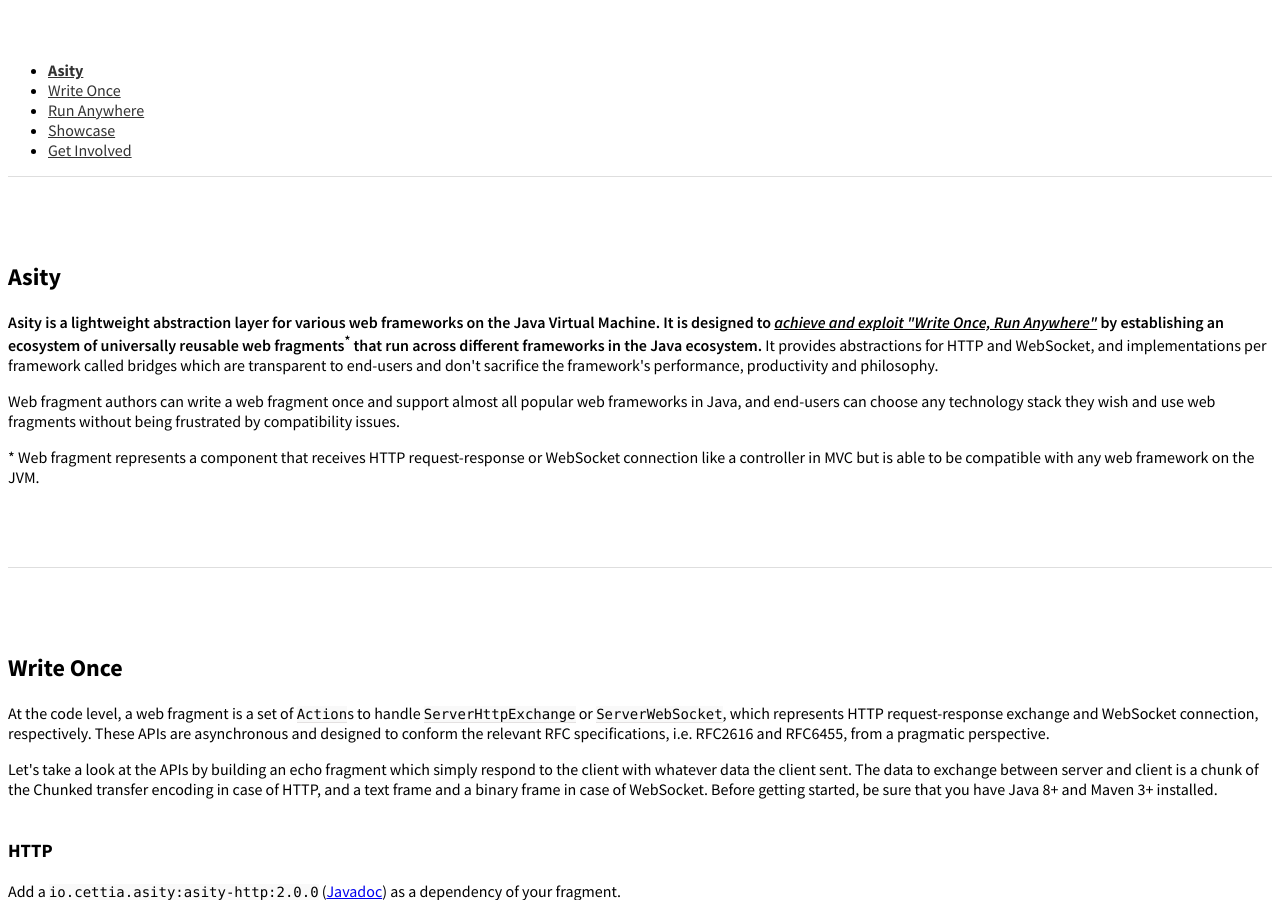
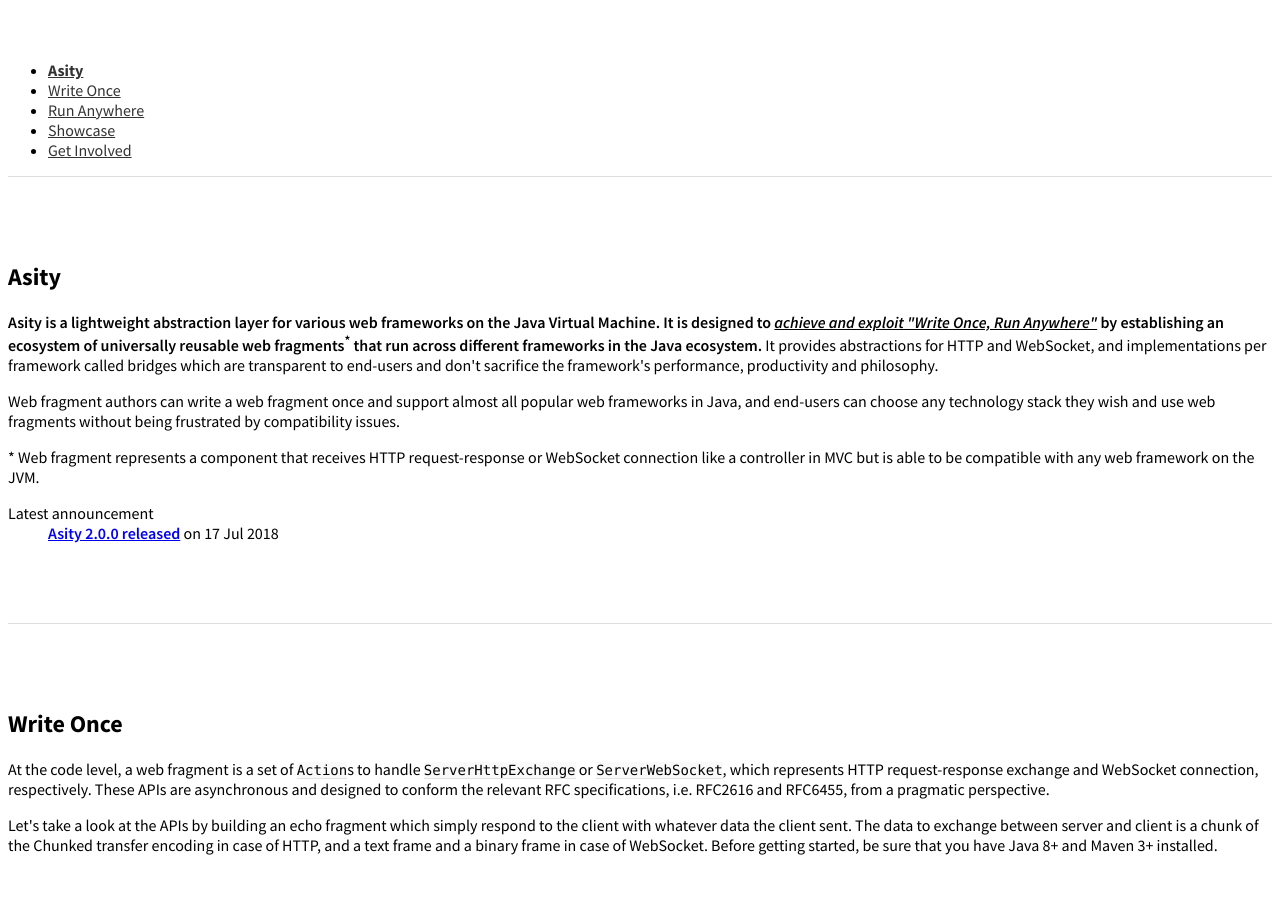
Before and after one commit to cettia/asity, a Jekyll site: the page built from index.html, in a window 1280 px wide and 900 px high. Built offline with Jekyll 4.4.1, drawn with Linux system fonts in a browser that asks for light colours; a style sheet for code colours, icons or effects is not loaded.

Commit message:
Fix the security issue and add the latest announcement section

```diff
--- a/_config.yml
+++ b/_config.yml
@@ -1,7 +1,7 @@
 name: Asity
 title: Asity
 description: Asity is a lightweight abstraction layer for various web frameworks on the Java Virtual Machine, which is designed to achieve and exploit "Write Once, Run Anywhere" by establishing an ecosystem of universally reusable web fragments that run across different frameworks in the Java ecosystem.
-url: http://asity.cettia.io/
+url: https://asity.cettia.io/
 author:
   name: Donghwan Kim
   email: flowersinthesand@gmail.com
--- a/_includes/app.js
+++ b/_includes/app.js
@@ -10,8 +10,8 @@
   });
 
   $('span.n:contains("httpAction"),span.n:contains("wsAction"),span.s:contains("\\"/echo\\"")').addClass('highlighted');
-
-  $.get("http://cettia.io/feed.xml", function(doc) {
+/*
+  $.get("https://cettia.io/feed.xml", function(doc) {
     var $announcement = $("#announcement");
     var $entry = $(doc).find("entry:contains(Asity):first");
 
@@ -23,7 +23,7 @@
     $announcement.find(".date").text(new Intl.DateTimeFormat("en-US", options).format(date));
     $announcement.find("p").css({visibility: "visible"});
   });
-
+*/
   Foundation.SmoothScroll._scrollToLoc = Foundation.SmoothScroll.scrollToLoc;
   Foundation.SmoothScroll.scrollToLoc = function(loc, options, callback) {
     if (loc === "#") {
--- a/index.html
+++ b/index.html
@@ -40,6 +40,12 @@
         <p><strong>Asity is a lightweight abstraction layer for various web frameworks on the Java Virtual Machine. It is designed to <em>achieve and exploit "Write Once, Run Anywhere"</em> by establishing an ecosystem of universally reusable web fragments<sup>*</sup> that run across different frameworks in the Java ecosystem.</strong> It provides abstractions for HTTP and WebSocket, and implementations per framework called bridges which are transparent to end-users and don't sacrifice the framework's performance, productivity and philosophy.</p>
         <p>Web fragment authors can write a web fragment once and support almost all popular web frameworks in Java, and end-users can choose any technology stack they wish and use web fragments without being frustrated by compatibility issues.</p>
         <p>* Web fragment represents a component that receives HTTP request-response or WebSocket connection like a controller in MVC but is able to be compatible with any web framework on the JVM.</p>
+        <p>
+        <dl>
+          <dt>Latest announcement</dt>
+          <dd><a href="/blog/asity-2-0-0-released/"><strong>Asity 2.0.0 released</strong></a> on <time>17 Jul 2018</time></dd>
+        </dl>
+        </p>
       </div>
     </div>
   </div>
@@ -794,7 +800,7 @@
         <h2 id="showcase">Showcase</h2>
         <p>A web fragment is not just limited to echo. Check out <a href="https://jaxenter.com/asity-jvm-java-interview-kim-147329.html" target="_blank">an interview with the creator of Asity</a> to learn more about use cases for Asity. You can build a framework built on top of HTTP and WebSocket, a server-side Java implementation, a middleware layer for Java, etc. The followings are some of the projects to demonstrate the real world use case of Asity.</p>
         <dl>
-          <dt><a href="http://cettia.io" target="_blank">Cettia</a></dt>
+          <dt><a href="https://cettia.io" target="_blank">Cettia</a></dt>
           <dd>A full-featured real-time web application framework that you can use to exchange events between server and client in real-time.</dd>
         </dl>
       </div>
```
